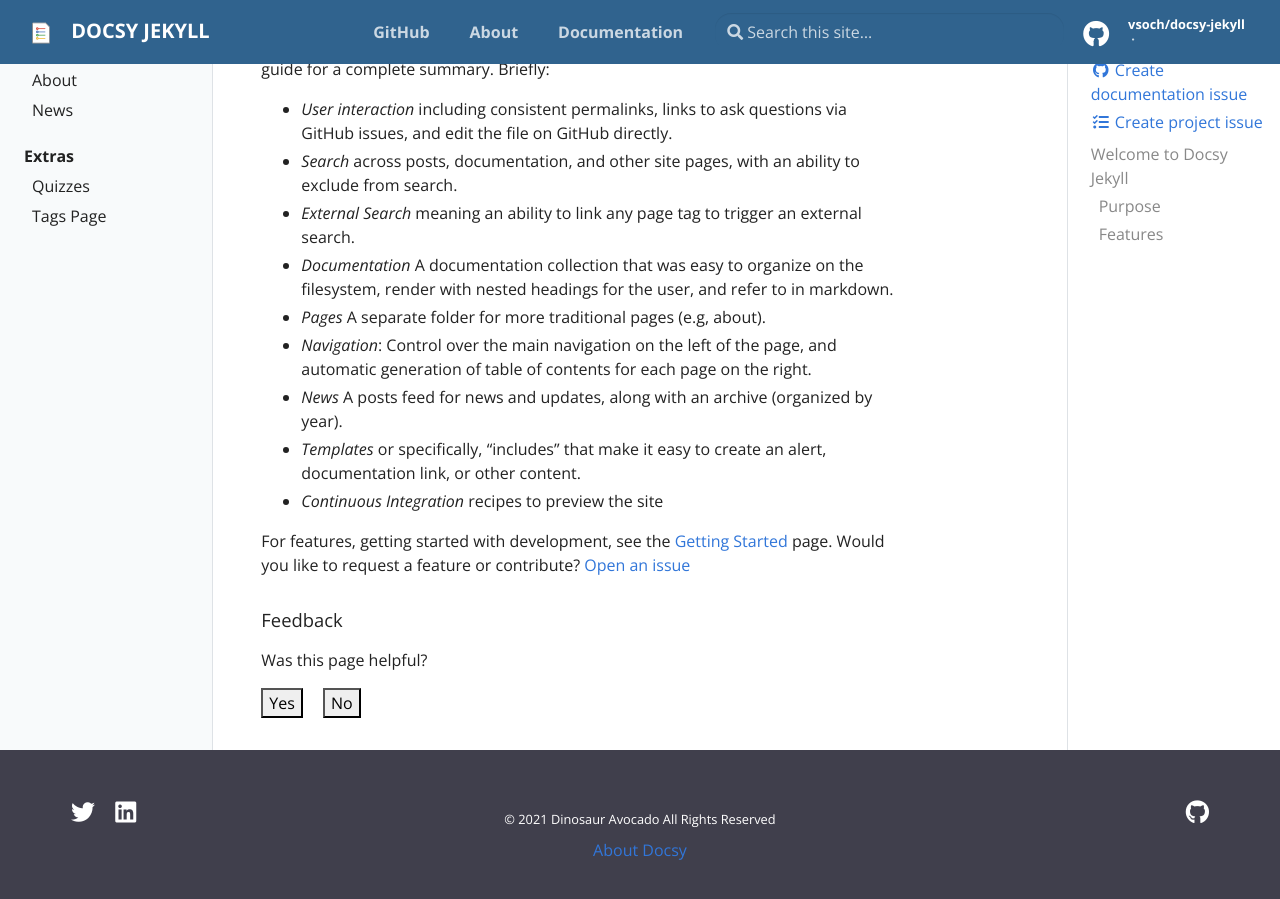
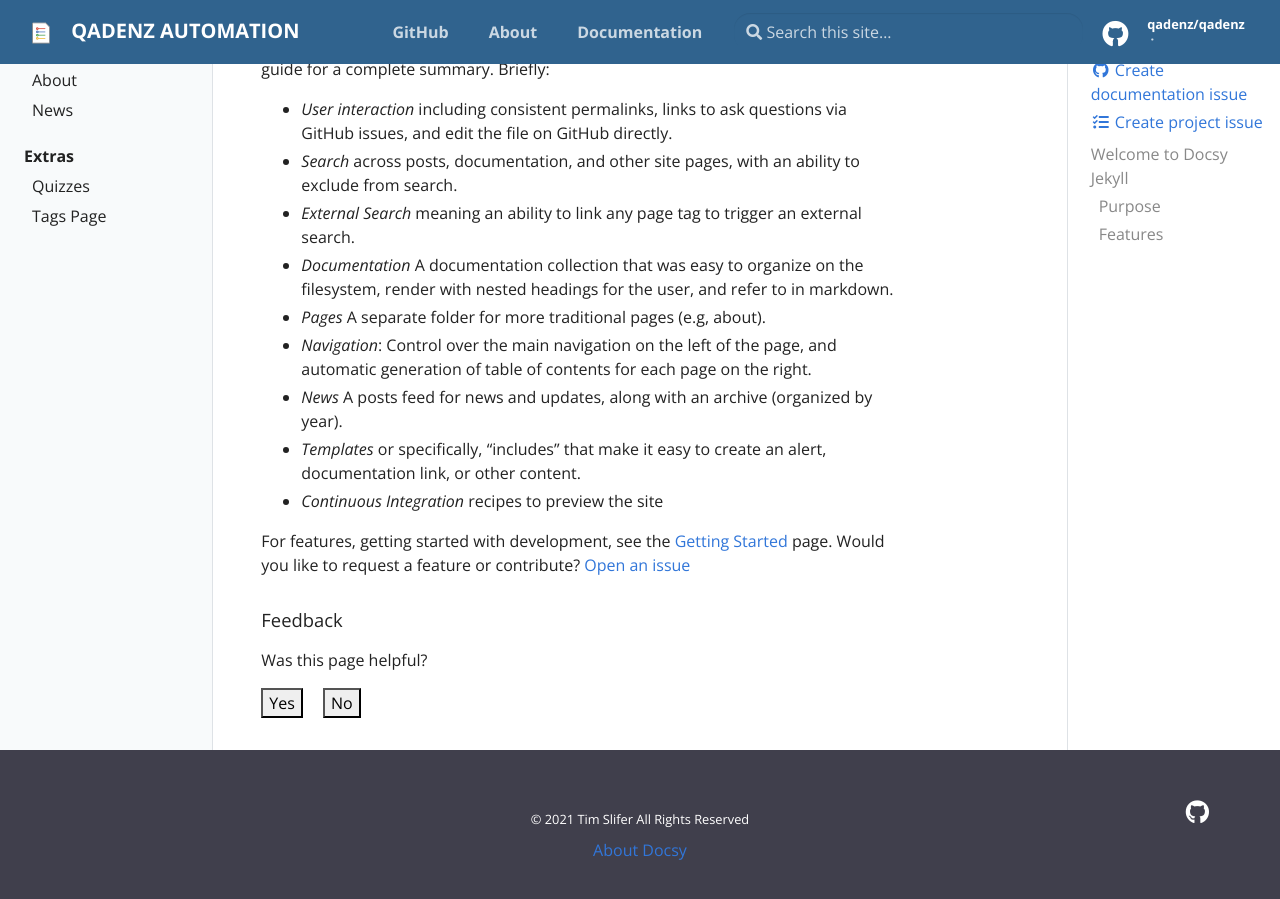
Before and after one commit to qadenz/qadenz.github.io, a Jekyll site: the page built from pages/index.md, in a window 1280 px wide and 900 px high, scrolled down 885 px. Built offline with Jekyll 4.4.1, drawn with Linux system fonts in a browser that asks for light colours.

Commit message:
Updated config for qadenz info

```diff
--- a/_config.yml
+++ b/_config.yml
@@ -14,9 +14,9 @@
 # You can create any custom variable you would like, and they will be accessible
 # in the templates via {{ site.myvariable }}.
 
-title: Docsy Jekyll
-email: your-email@domain.com
-author: Dinosaur Avocado
+title: Qadenz Automation
+email: contact@slifer.io
+author: Tim Slifer
 description: > # this means to ignore newlines until "baseurl:"
   Write an awesome description for your new site here. You can edit this
   line in _config.yml. It will appear in your document head meta (for
@@ -26,18 +26,18 @@ description: > # this means to ignore newlines until "baseurl:"
 baseurl: null # the subpath of your site, e.g. /blog
 
 # This is mostly for testing
-url: "https://vsoch.github.io" # the base hostname & protocol for your site
+url: "https://qadenz.github.io" # the base hostname & protocol for your site
 
 # Social (First three Required)
-repo: "https://github.com/vsoch/docsy-jekyll"
-github_user: "vsoch"
-github_repo: "docsy-jekyll"
+repo: "https://github.com/qadenz/qadenz"
+github_user: "qadenz"
+github_repo: "qadenz"
 github_branch: "master"
 
 # Optional
-twitter: vsoch
-linkedin: vsochat
-dockerhub: vanessa
+twitter: null
+linkedin: null
+dockerhub: null
 
 # Should there be feedback buttons at the bottom of pages?
 feedback: true
```
